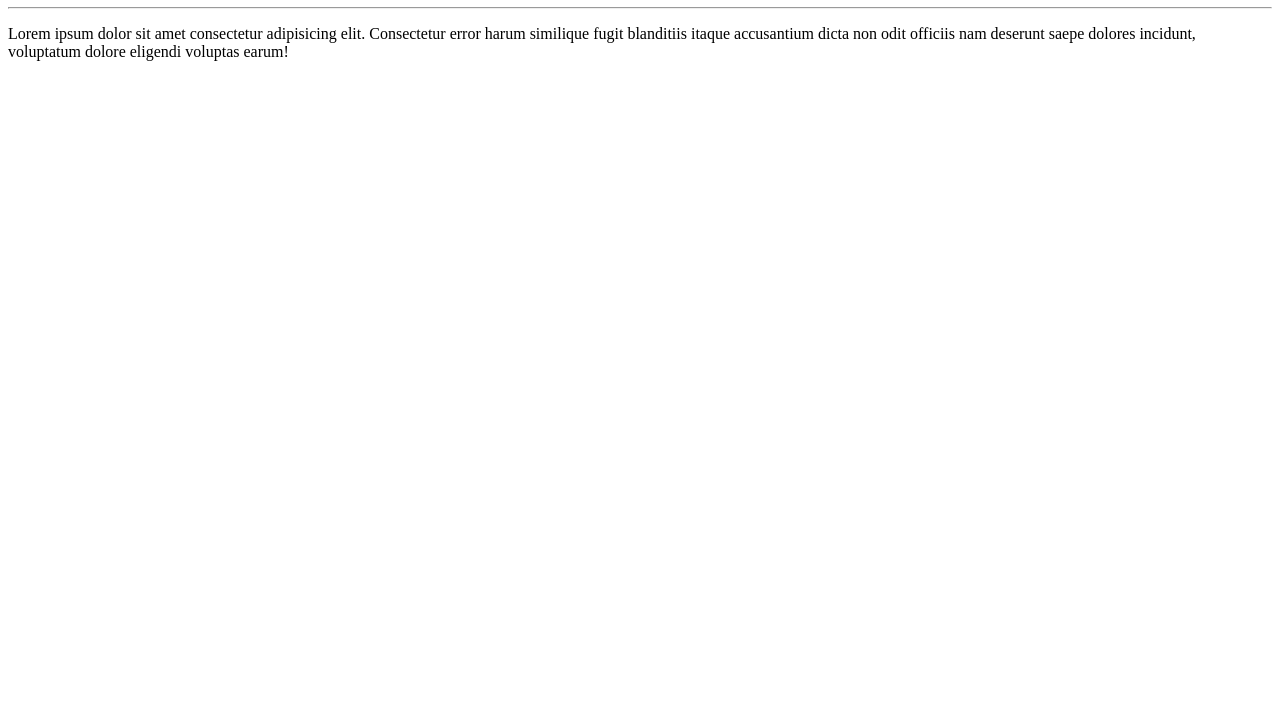
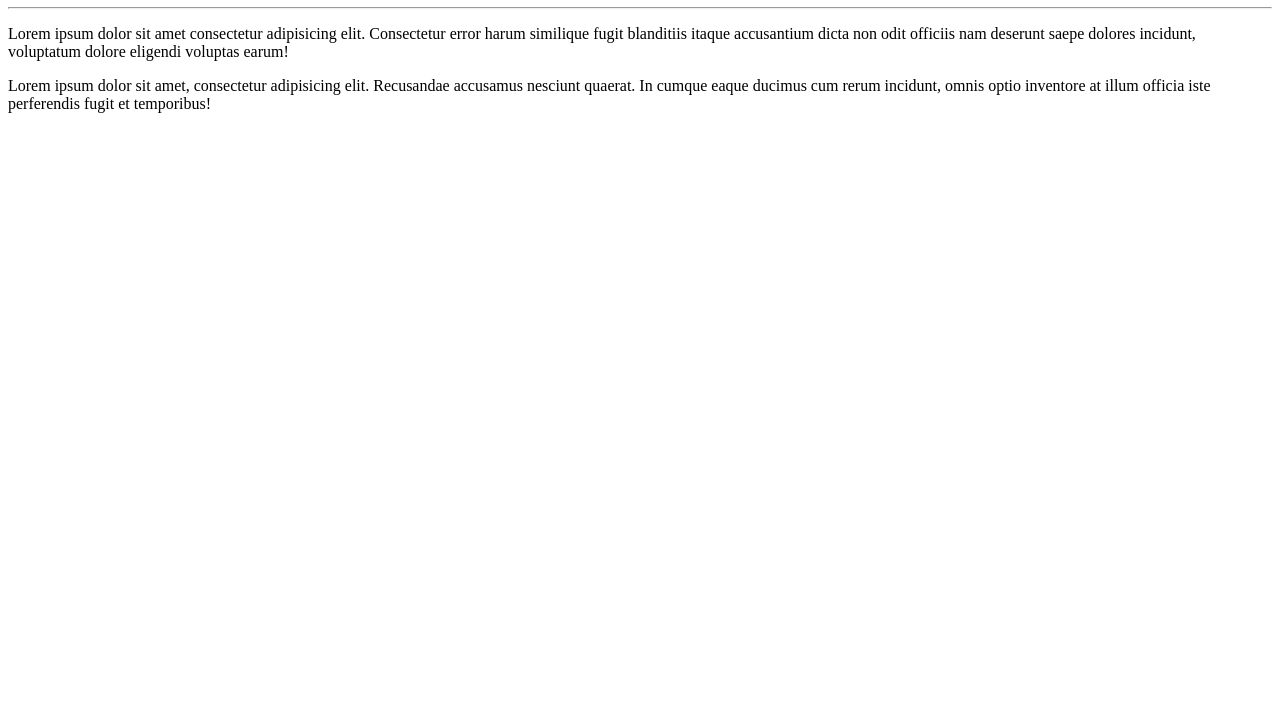
Before and after one commit to Danilo-Gama/Ola-Mundo, a plain HTML site: page site-exemplo/index.html in a window 1280 px wide. Shown: the part 73-800 px from the top of the page. Drawn offline with Linux system fonts and the light colour scheme.

Commit message:
adicionei um parágrafo

```diff
--- a/site-exemplo/index.html
+++ b/site-exemplo/index.html
@@ -10,5 +10,6 @@
   <h1>Olá, Mundo!</h1>
   <hr>
   <p>Lorem ipsum dolor sit amet consectetur adipisicing elit. Consectetur error harum similique fugit blanditiis itaque accusantium dicta non odit officiis nam deserunt saepe dolores incidunt, voluptatum dolore eligendi voluptas earum!</p>
+  <p>Lorem ipsum dolor sit amet, consectetur adipisicing elit. Recusandae accusamus nesciunt quaerat. In cumque eaque ducimus cum rerum incidunt, omnis optio inventore at illum officia iste perferendis fugit et temporibus!</p>
 </body>
 </html>
```
